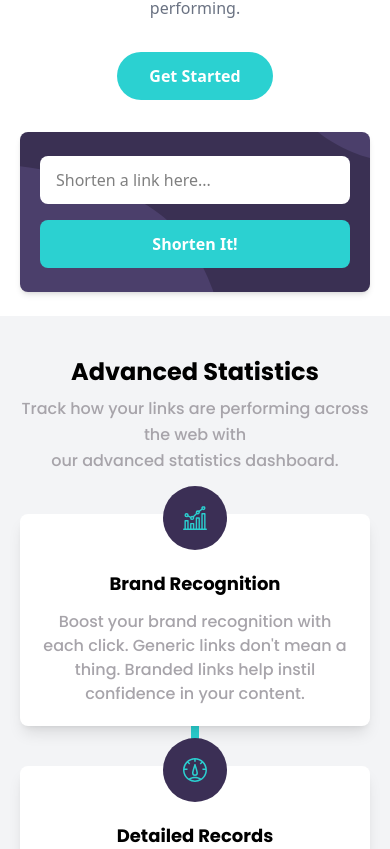
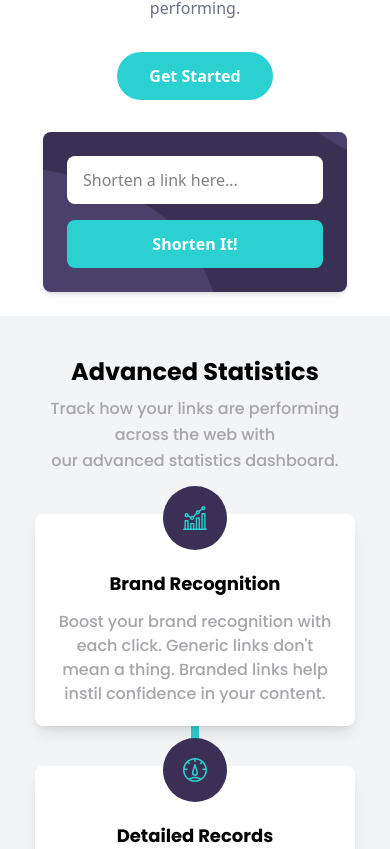
Before and after one commit to Wayles-D/Url-Shortener, a React (Vite) app: page / in a window 390 px wide. Shown: the part 495-1344 px from the top of the page. Built offline with nearby package versions, Linux system fonts and the light colour scheme.

Commit message:
improved responsiveness in Advance.jsx and Shortener.jsx

```diff
--- a/src/Advance.jsx
+++ b/src/Advance.jsx
@@ -6,7 +6,7 @@ const Advance = () => {
   return (
     <>
       <section className="bg-gray-100 py-10 lg:py-20">
-        <div className="max-width">
+        <div className="max-w-xs sm:max-w-md md:max-w-2xl mx-auto">
           <div>
             <h2 className="text-2xl md:text-4xl text-center poppins-bold">
               Advanced Statistics
--- a/src/Shortener.jsx
+++ b/src/Shortener.jsx
@@ -98,9 +98,9 @@ const Shortener = () => {
   };
 
   return (
-    <div className="max-width mx-auto px-2">
+    <div className="max-w-xs sm:max-w-md md:max-w-2xl mx-auto px-2">
       {/* ✅ Input Box */}
-      <div className="max-width bg-[url('../images/bg-shorten-desktop.svg')] bg-[#3A3053] bg-no-repeat bg-cover bg-center rounded-lg shadow-md p-6 md:p-10 mb-6">
+      <div className="max-w-xs sm:max-w-md md:max-w-2xl mx-auto bg-[url('../images/bg-shorten-desktop.svg')] bg-[#3A3053] bg-no-repeat bg-cover bg-center rounded-lg shadow-md p-6 md:p-10 mb-6">
         <form
           onSubmit={handleShorten}
           className="flex flex-col md:flex-row items-stretch gap-4"
```
